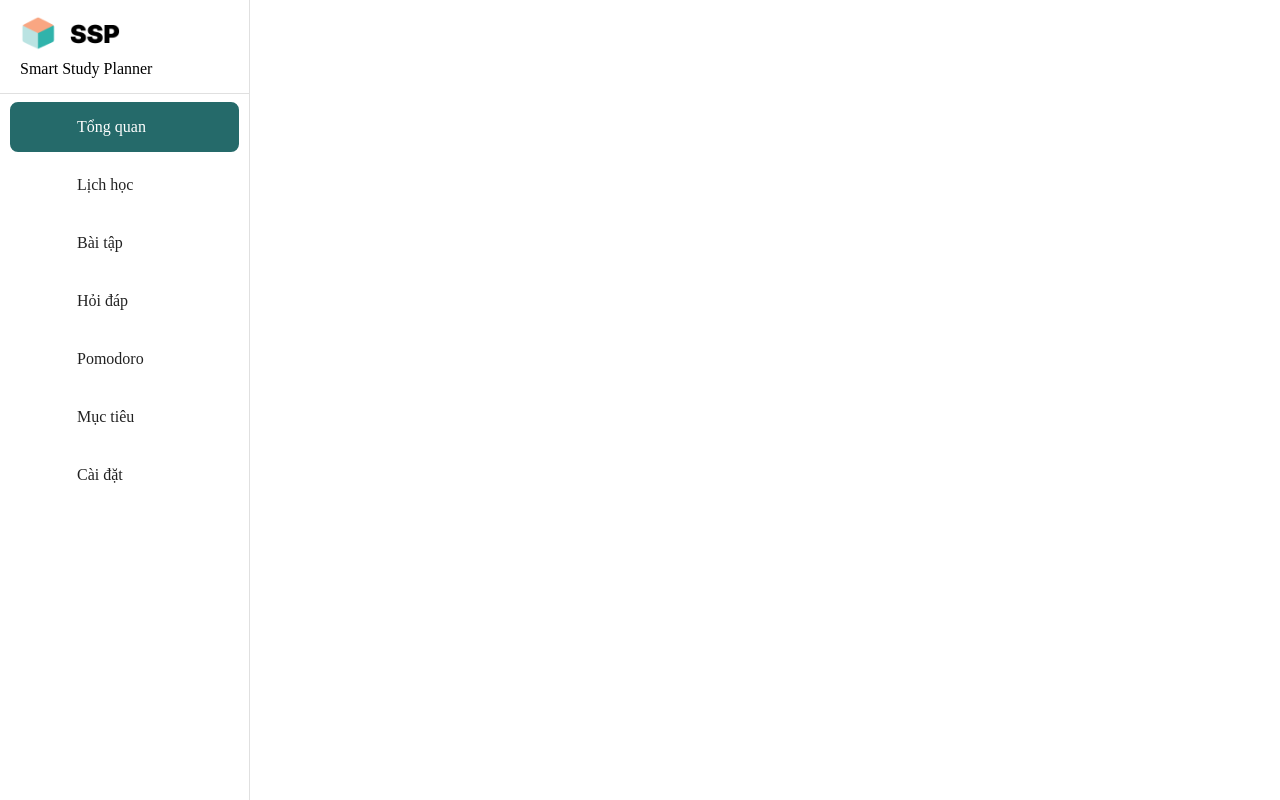
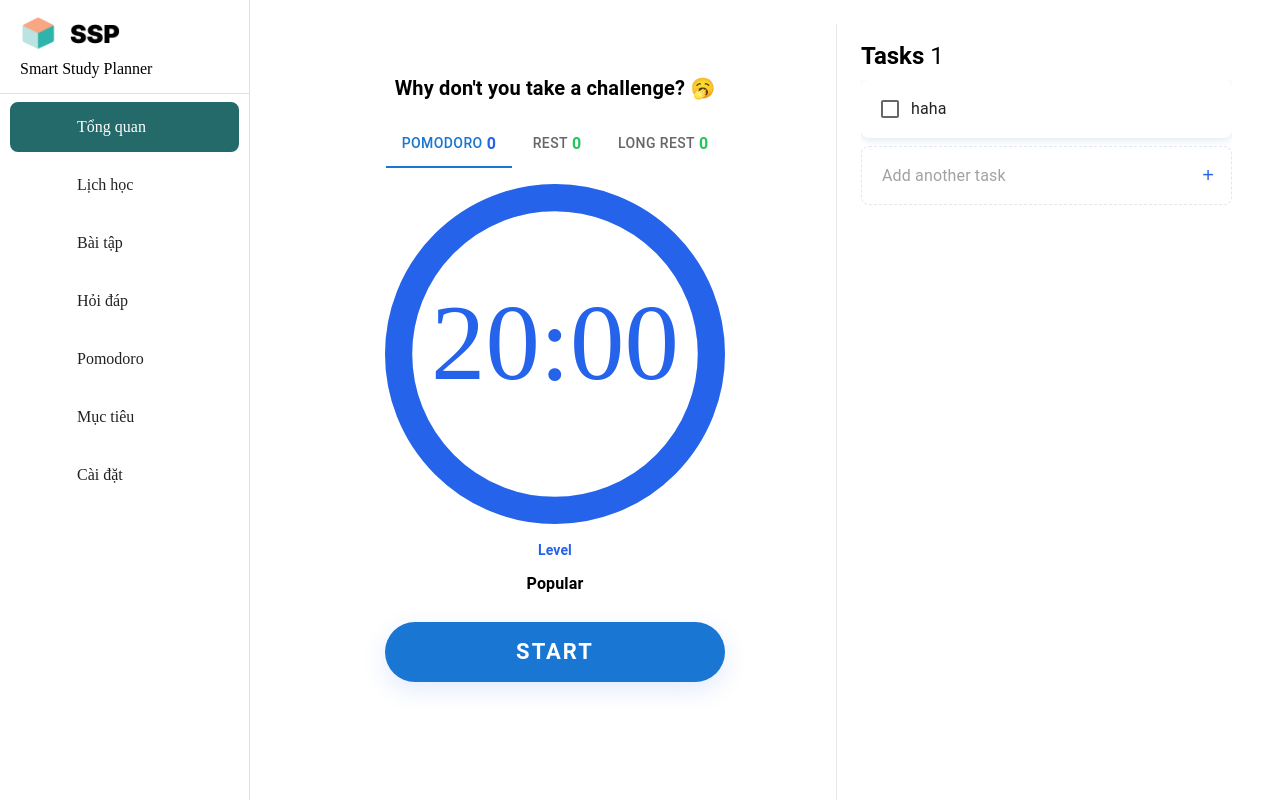
Before and after one commit to TalJa1/nhatkhang-web, a React (Vite) app: page /pomodoro in a window 1280 px wide. Built offline with nearby package versions, Linux system fonts and the light colour scheme; some icons are missing.

Commit message:
style: Add Pomodoro timer functionality with task management and circular progress indicator

```diff
--- a/package.json
+++ b/package.json
@@ -21,6 +21,7 @@
     "firebase": "^11.9.1",
     "react": "^19.1.0",
     "react-chartjs-2": "^5.3.0",
+    "react-circular-progressbar": "^2.2.0",
     "react-dom": "^19.1.0",
     "react-pro-sidebar": "^1.1.0",
     "react-router-dom": "^7.6.2",
--- a/src/views/tabs/PomodoroView.tsx
+++ b/src/views/tabs/PomodoroView.tsx
@@ -1,11 +1,156 @@
-import { Box } from "@mui/material";
+
+
+
+import React, { useState, useRef, useEffect } from "react";
+import { Box, Typography, Button, Tabs, Tab, Paper, Checkbox, TextField, IconButton } from "@mui/material";
 import Sidebar from "../../components/Sidebar";
+import { CircularProgressbar, buildStyles } from "react-circular-progressbar";
+import "react-circular-progressbar/dist/styles.css";
+
+const POMODORO_TIME = 20 * 60; // 20 minutes in seconds
+const REST_TIME = 5 * 60; // 5 minutes in seconds
+const LONG_REST_TIME = 15 * 60; // 15 minutes in seconds
+
+
+
+const PromodoroMain = () => {
+  const [tab, setTab] = useState(0);
+  const [timeLeft, setTimeLeft] = useState(POMODORO_TIME);
+  const [isRunning, setIsRunning] = useState(false);
+  const [pomodoroCount, setPomodoroCount] = useState(0);
+  const [restCount, setRestCount] = useState(0);
+  const [longRestCount, setLongRestCount] = useState(0);
+  const [tasks, setTasks] = useState([{ text: "haha", done: false }]);
+  const [newTask, setNewTask] = useState("");
+  const timerRef = useRef<NodeJS.Timeout | null>(null);
+
+  useEffect(() => {
+    if (isRunning && timeLeft > 0) {
+      timerRef.current = setTimeout(() => setTimeLeft(timeLeft - 1), 1000);
+    } else if (isRunning && timeLeft === 0) {
+      setIsRunning(false);
+      if (tab === 0) setPomodoroCount((c) => c + 1);
+      if (tab === 1) setRestCount((c) => c + 1);
+      if (tab === 2) setLongRestCount((c) => c + 1);
+    }
+    return () => {
+      if (timerRef.current) clearTimeout(timerRef.current);
+    };
+  }, [isRunning, timeLeft, tab]);
+
+
+  const handleTabChange = (_event: React.SyntheticEvent, newValue: number) => {
+    setTab(newValue);
+    setIsRunning(false);
+    if (newValue === 0) setTimeLeft(POMODORO_TIME);
+    if (newValue === 1) setTimeLeft(REST_TIME);
+    if (newValue === 2) setTimeLeft(LONG_REST_TIME);
+  };
+
+  const handleStart = () => setIsRunning(true);
+  const handlePause = () => setIsRunning(false);
+
+
+  const handleTaskAdd = () => {
+    if (newTask.trim()) {
+      setTasks([...tasks, { text: newTask, done: false }]);
+      setNewTask("");
+    }
+  };
+
+  const handleTaskToggle = (idx: number) => {
+    setTasks(tasks.map((t, i) => (i === idx ? { ...t, done: !t.done } : t)));
+  };
+
+  const formatTime = (s: number) => {
+    const m = Math.floor(s / 60)
+      .toString()
+      .padStart(2, "0");
+    const sec = (s % 60).toString().padStart(2, "0");
+    return `${m}:${sec}`;
+  };
+
+  return (
+    <Box display="flex" height="100vh" bgcolor="#fff">
+      {/* Main Pomodoro Section */}
+      <Box flex={1} display="flex" flexDirection="column" alignItems="center" justifyContent="flex-start" pt={6}>
+        <Typography variant="h6" fontWeight={700} mb={2} textAlign="center">
+          Why don't you take a challenge? <span role="img" aria-label="smile">🥱</span>
+        </Typography>
+        <Tabs value={tab} onChange={handleTabChange} sx={{ mb: 2 }}>
+          <Tab label={<Box display="flex" alignItems="center">Pomodoro <Typography ml={0.5} color="#2563eb" fontWeight={700}> {pomodoroCount} </Typography></Box>} />
+          <Tab label={<Box display="flex" alignItems="center">Rest <Typography ml={0.5} color="#22c55e" fontWeight={700}> {restCount} </Typography></Box>} />
+          <Tab label={<Box display="flex" alignItems="center">Long Rest <Typography ml={0.5} color="#22c55e" fontWeight={700}> {longRestCount} </Typography></Box>} />
+        </Tabs>
+        <Box width={340} height={340} display="flex" alignItems="center" justifyContent="center" mb={2}>
+          <CircularProgressbar
+            value={
+              tab === 0
+                ? (timeLeft / POMODORO_TIME) * 100
+                : tab === 1
+                ? (timeLeft / REST_TIME) * 100
+                : (timeLeft / LONG_REST_TIME) * 100
+            }
+            text={formatTime(timeLeft)}
+            styles={buildStyles({
+              textColor: "#2563eb",
+              pathColor: tab === 0 ? "#2563eb" : "#22c55e",
+              trailColor: "#e0e7ef",
+              textSize: "32px",
+              strokeLinecap: "round",
+            })}
+          />
+        </Box>
+        <Typography variant="subtitle2" color="#2563eb" fontWeight={700} mb={1}>
+          Level
+        </Typography>
+        <Typography variant="subtitle1" fontWeight={700} mb={3}>
+          Popular
+        </Typography>
+        <Button
+          variant="contained"
+          sx={{ width: 340, height: 60, borderRadius: 8, fontSize: 22, fontWeight: 600, letterSpacing: 2, boxShadow: "0 8px 24px #2563eb22" }}
+          onClick={isRunning ? handlePause : handleStart}
+        >
+          {isRunning ? "PAUSE" : "START"}
+        </Button>
+      </Box>
+      {/* Tasks Section */}
+      <Box width="420px" borderLeft="1px solid #e5e7eb" bgcolor="#fff" px={3} py={2} display="flex" flexDirection="column" height="100vh">
+        <Typography variant="h5" fontWeight={700} mb={1}>
+          Tasks <span style={{ fontWeight: 400 }}>{tasks.length}</span>
+        </Typography>
+        <Box flex={1} overflow="auto">
+          {tasks.map((task, idx) => (
+            <Paper key={idx} sx={{ display: "flex", alignItems: "center", mb: 1, p: 1, borderRadius: 2, boxShadow: "0 2px 8px #e0e7ef" }}>
+              <Checkbox checked={task.done} onChange={() => handleTaskToggle(idx)} />
+              <Typography sx={{ textDecoration: task.done ? "line-through" : "none" }}>{task.text}</Typography>
+            </Paper>
+          ))}
+          <Paper
+            sx={{ display: "flex", alignItems: "center", mt: 1, p: 1.5, borderRadius: 2, border: "1.5px dashed #e0e7ef", boxShadow: "none", cursor: "pointer" }}
+            elevation={0}
+          >
+            <TextField
+              variant="standard"
+              placeholder="Add another task"
+              value={newTask}
+              onChange={e => setNewTask(e.target.value)}
+              onKeyDown={e => { if (e.key === "Enter") handleTaskAdd(); }}
+              sx={{ flex: 1, ml: 1, fontSize: 16 }}
+              InputProps={{ disableUnderline: true }}
+            />
+            <IconButton onClick={handleTaskAdd} size="small" sx={{ ml: 1 }}>
+              <span style={{ fontSize: 20, color: "#2563eb" }}>+</span>
+            </IconButton>
+          </Paper>
+        </Box>
+      </Box>
+    </Box>
+  );
+};
 
 const PomodoroView = () => {
-  const PromodoroMain = () => {
-    return <Box></Box>;
-  };
-
   return <Sidebar children={<PromodoroMain />} />;
 };
 
```
Also changed, not shown: 1 other file (tests, documents, lock files or other folders).
